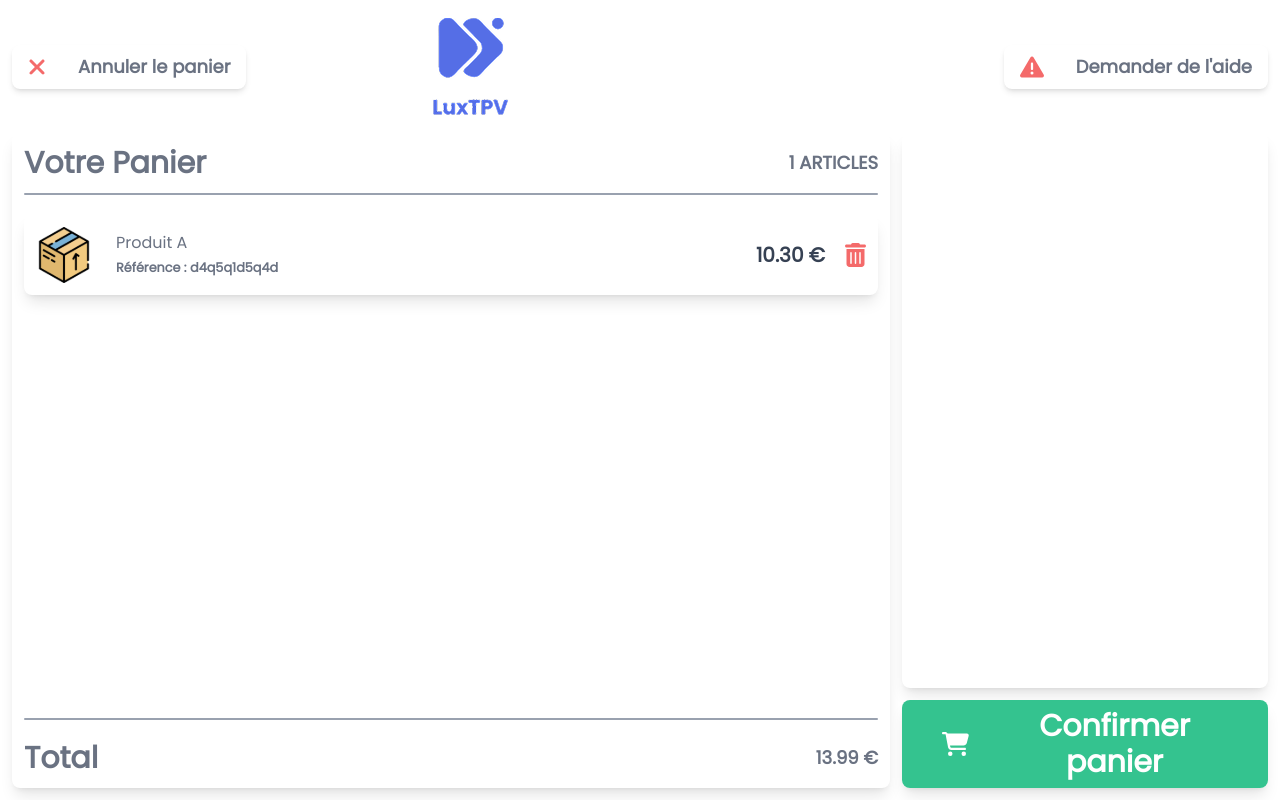
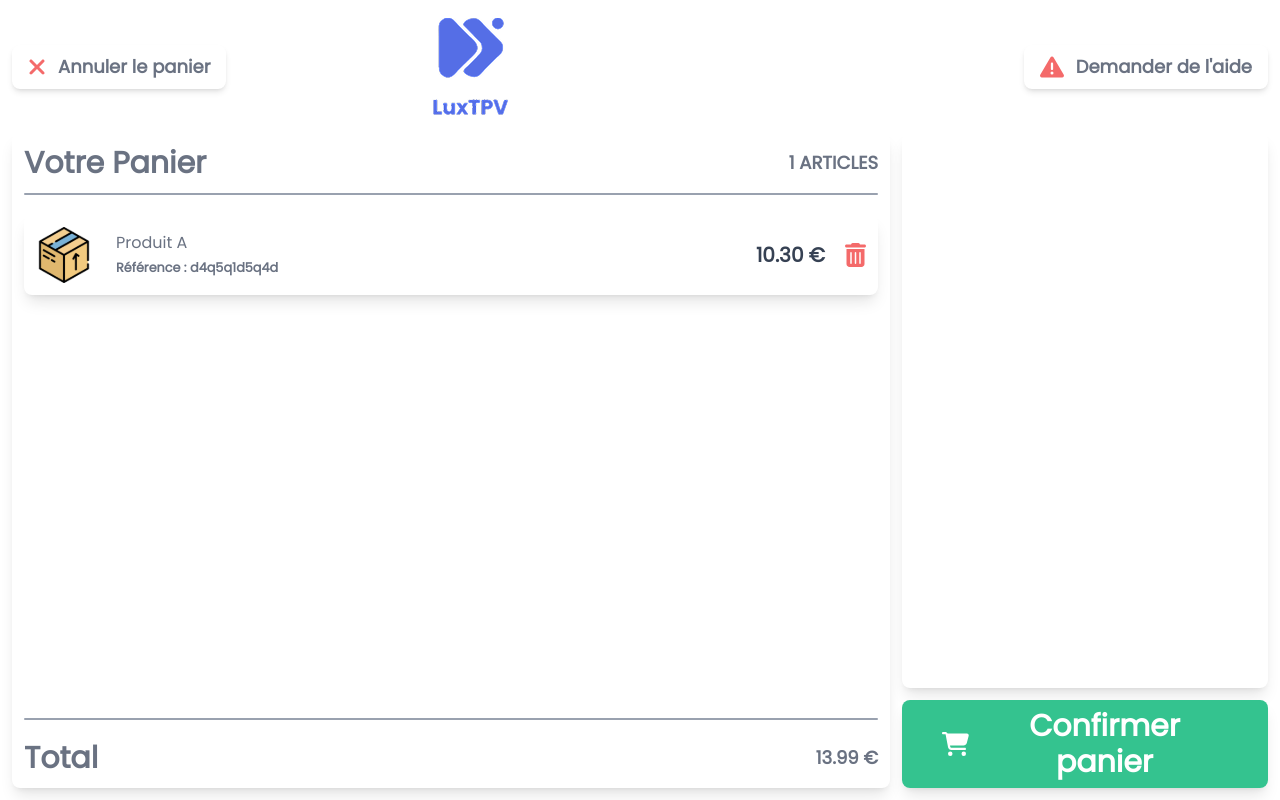
Before and after one commit to PAClement/maui-vue-app, a Vue app: page /checkout in a window 1280 px wide. Built offline with nearby package versions, Linux system fonts and the light colour scheme.

Commit message:
refactor(tools): enhance Button.vue with improved icon positioning and default props

```diff
--- a/src/tools/Button.vue
+++ b/src/tools/Button.vue
@@ -1,24 +1,87 @@
 <template>
   <button
       :disabled="props.disabled"
-      :class="[ props.buttonClass ? props.buttonClass : 'bg-white shadow-md rounded-lg px-4 py-2 text-lg font-bold text-gray-500' ,props.disabled ? '': 'cursor-pointer']">
-    <span :class="['flex items-center gap-8', props.iconSide === 'right' ? 'flex-row-reverse' : '']">
-      <font-awesome-icon :icon="props.icon" :class="[props.iconColor, 'text-2xl']" v-if="props.icon"/>
-      {{ props.text }}
+      :class="[
+      props.buttonClass || 'bg-white shadow-md rounded-lg px-4 py-2 text-lg font-bold text-gray-500',
+      props.disabled ? 'opacity-50 cursor-not-allowed' : 'cursor-pointer hover:shadow-lg transition-shadow'
+    ]"
+  >
+    <span :class="getFlexClasses()">
+      <font-awesome-icon
+          v-if="props.icon && props.iconSide === 'top'"
+          :icon="props.icon"
+          :class="[props.iconColor, 'text-2xl']"
+      />
+      <span :class="getContentClasses()">
+        <font-awesome-icon
+            v-if="props.icon && props.iconSide === 'left'"
+            :icon="props.icon"
+            :class="[props.iconColor, 'text-2xl']"
+        />
+
+        <span v-if="props.text">{{ props.text }}</span>
+        <font-awesome-icon
+            v-if="props.icon && props.iconSide === 'right'"
+            :icon="props.icon"
+            :class="[props.iconColor, 'text-2xl']"
+        />
+      </span>
+      <font-awesome-icon
+          v-if="props.icon && props.iconSide === 'bottom'"
+          :icon="props.icon"
+          :class="[props.iconColor, 'text-2xl']"
+      />
     </span>
   </button>
 </template>
 
-<script setup lang="ts">
+<script setup>
+// Props
 const props = defineProps({
-  text: String,
-  buttonClass: String,
-  iconSide: String,
-  icon: String,
-  iconColor: String,
   disabled: {
     type: Boolean,
     default: false
+  },
+  buttonClass: {
+    type: String,
+    default: ''
+  },
+  iconSide: {
+    type: String,
+    default: 'left',
+    validator: (value) => ['left', 'right', 'top', 'bottom'].includes(value)
+  },
+  icon: {
+    type: [String, Array],
+    default: null
+  },
+  iconColor: {
+    type: String,
+    default: 'text-current'
+  },
+  text: {
+    type: String,
+    default: ''
   }
 })
+
+// Computed classes pour le conteneur principal
+const getFlexClasses = () => {
+  const baseClasses = ['flex', 'items-center', 'justify-center']
+
+  if (props.iconSide === 'top' || props.iconSide === 'bottom') {
+    return [...baseClasses, 'flex-col', 'gap-2']
+  }
+
+  return [...baseClasses, 'gap-3']
+}
+
+// Computed classes pour le conteneur de contenu (left/right)
+const getContentClasses = () => {
+  if (props.iconSide === 'top' || props.iconSide === 'bottom') {
+    return ['flex', 'items-center', 'justify-center']
+  }
+
+  return ['flex', 'items-center', 'gap-3']
+}
 </script>
```
